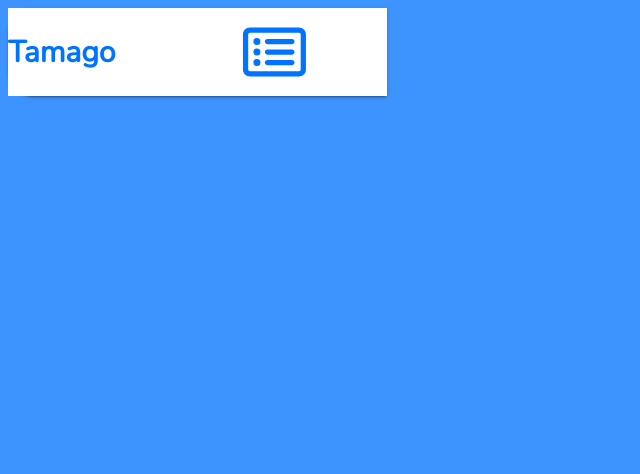
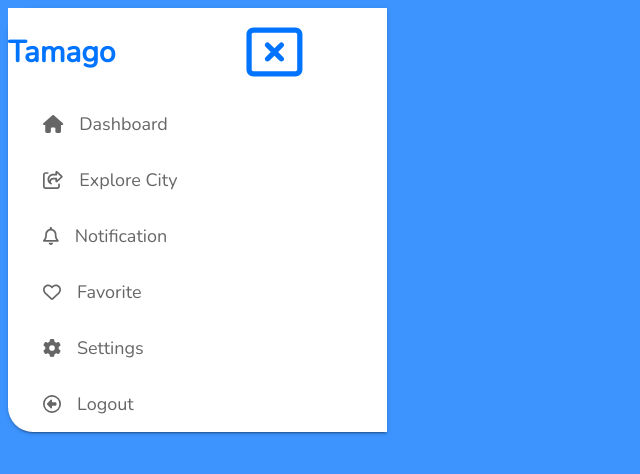
Before and after one commit to xennia316/Tamago, a React (Create React App) app in the folder client/: page / in a window 1280 px wide. Shown: the top 474 px of the page, without its empty margins (0-640 px from the left). Built offline with nearby package versions, Linux system fonts and the light colour scheme.

Commit message:
checking condition

```diff
--- a/client/src/Components/SideNav/SideNav.component.jsx
+++ b/client/src/Components/SideNav/SideNav.component.jsx
@@ -15,7 +15,7 @@ import { faGear, faHomeAlt } from "@fortawesome/free-solid-svg-icons";
 import { faBell } from "@fortawesome/free-regular-svg-icons";
 
 const SideNav = () => {
-  const [open, setOpen] = useState(false);
+  const [open, setOpen] = useState(true);
 
   return (
     <section className={styles.body}>
```
